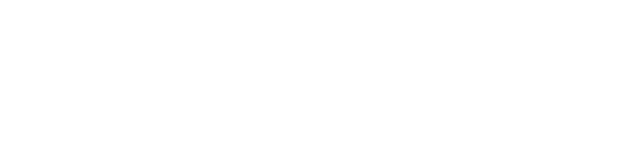
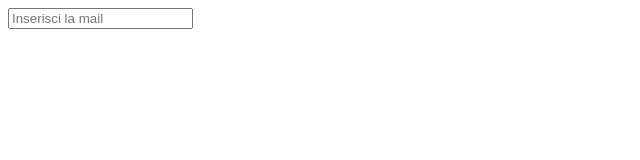
Before and after one commit to EndriuK/js-mail-dadi, a plain HTML site: page mail/index.html in a window 1280 px wide. Shown: the whole page, without its empty margins (0-640 px from the left). Drawn offline with Linux system fonts and the light colour scheme.

Commit message:
[UPD] creazione input per aggiunta mail

```diff
--- a/mail/index.html
+++ b/mail/index.html
@@ -9,7 +9,9 @@
 </head>
 
 <body>
-
+    <div class="form-find-mail">
+        <input type="email" id="mail" name="mail" placeholder="Inserisci la mail">
+    </div>
 
     <script src="./js/script.js"></script>
 </body>
```
Also changed, not shown: 1 other file.
